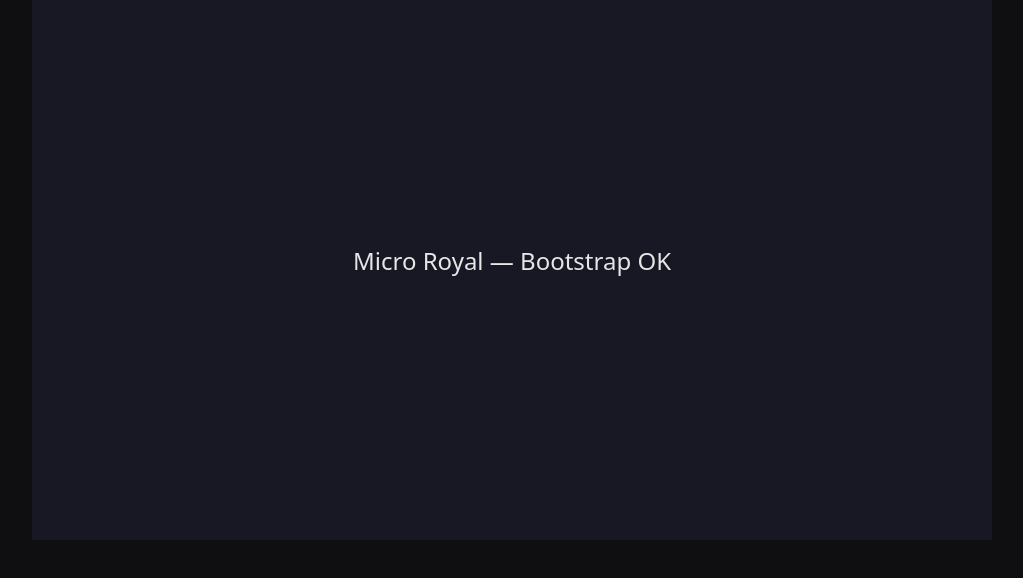
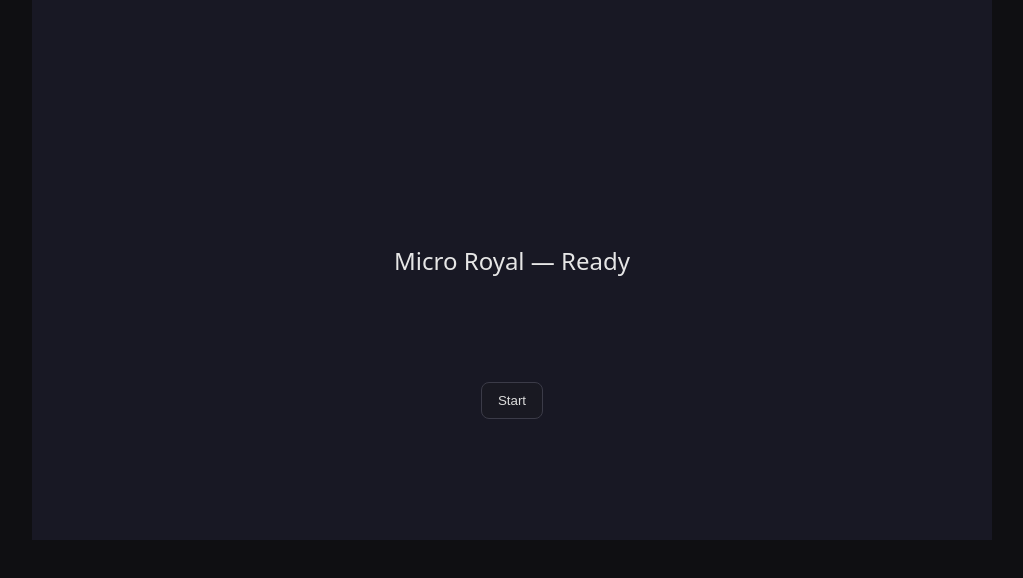
Before and after one commit to stevecohenfr/micro-royal, a website built with Vite: page index.html in a window 1280 px wide. Shown: the whole page, without its empty margins (128-1151 px from the left). Built offline with nearby package versions, Linux system fonts and the light colour scheme.

Commit message:
feat(PR-07): minimal homepage with Start button, favicon, and title

```diff
--- a/index.html
+++ b/index.html
@@ -4,16 +4,21 @@
     <meta charset="UTF-8" />
     <meta name="viewport" content="width=device-width, initial-scale=1.0" />
     <title>Micro Royal</title>
+    <link rel="icon" href="/assets/favicon.svg" type="image/svg+xml" />
     <meta name="description" content="Micro Royale — fast 2D battle royale">
     <style>
       html, body, #app { height: 100%; margin: 0; background: #0f0f12; color: #e6e6e6; }
       canvas { display: block; margin: 0 auto; background: #121218; }
-      .center { position: absolute; inset: 0; display: grid; place-items: center; font: 16px/1.4 system-ui, sans-serif; opacity: .9; }
+      .center { position: absolute; inset: 0; display: grid; place-items: center; font: 16px/1.4 system-ui, sans-serif; opacity: .95; }
+      .btn { padding: 10px 16px; border: 1px solid #3d3d4a; background:#1a1a22; color:#e6e6e6; border-radius:8px; cursor:pointer; }
+      .btn:hover { background:#242432; }
     </style>
   </head>
   <body>
     <div id="app"></div>
-    <div class="center" id="boot-msg">Loading…</div>
+    <div class="center" id="start-overlay">
+      <button class="btn" id="start-btn">Start</button>
+    </div>
     <script type="module" src="/src/main.ts"></script>
   </body>
   </html>
--- a/src/main.ts
+++ b/src/main.ts
@@ -1,5 +1,5 @@
 const app = document.getElementById('app') as HTMLDivElement;
-const bootMsg = document.getElementById('boot-msg') as HTMLDivElement | null;
+const startOverlay = document.getElementById('start-overlay') as HTMLDivElement | null;
 
 // Minimal bootstrap: create a canvas and draw a title.
 const canvas = document.createElement('canvas');
@@ -14,10 +14,20 @@
   ctx.fillStyle = '#e6e6e6';
   ctx.font = '24px system-ui, sans-serif';
   ctx.textAlign = 'center';
-  ctx.fillText('Micro Royal — Bootstrap OK', canvas.width / 2, canvas.height / 2);
+  ctx.fillText('Micro Royal — Ready', canvas.width / 2, canvas.height / 2);
 }
 
-if (bootMsg) bootMsg.remove();
+const startBtn = document.getElementById('start-btn') as HTMLButtonElement | null;
+startBtn?.addEventListener('click', () => {
+  startOverlay?.remove();
+  if (!ctx) return;
+  ctx.fillStyle = '#181824';
+  ctx.fillRect(0, 0, canvas.width, canvas.height);
+  ctx.fillStyle = '#e6e6e6';
+  ctx.font = '24px system-ui, sans-serif';
+  ctx.textAlign = 'center';
+  ctx.fillText('Game Started — Placeholder', canvas.width / 2, canvas.height / 2);
+});
 
 // Export a no-op to keep module shape for future hot reload hooks.
 export {};
```
Also changed, not shown: assets/favicon.svg (added).
